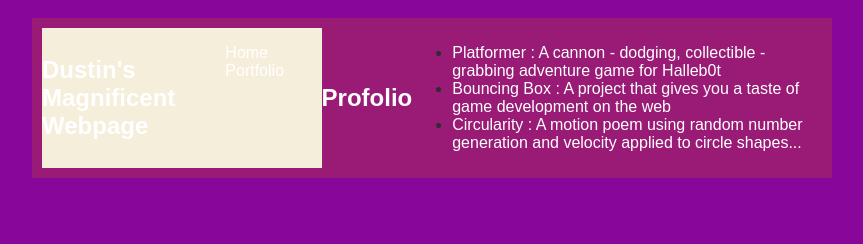
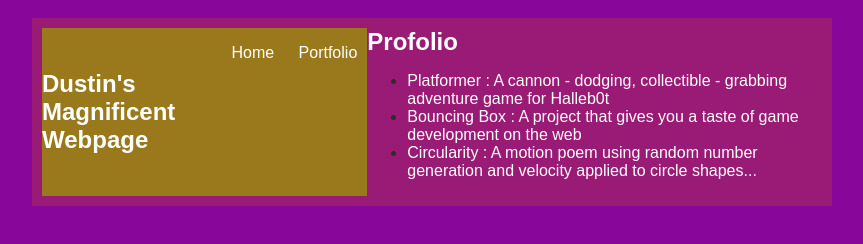
Before and after one commit to Sleepy-san/Sleepy-san.github.io, a plain HTML site: page portfolio.html in a window 1280 px wide. Shown: the whole page, without its empty margins (208-1071 px from the left). Drawn offline with Linux system fonts and the light colour scheme.

Commit message:
<project submission >

```diff
--- a/portfolio.html
+++ b/portfolio.html
@@ -10,6 +10,7 @@
         <nav>
             <main>
                 <h1>Dustin's Magnificent Webpage</h1>
+                <div>
                 <ul id="nav-ul">
                     <li class="nav-li">
                         <a class="nav-a" href="index.html">Home</a>
@@ -18,15 +19,17 @@
                         <a class="nav-a" href="portfolio.html">Portfolio</a>
                     </li>
                 </ul>
-
+                 </div>
             </main>
             <div id="content" > </div>
+            <div>
                <h1>Profolio</h1>
                <ul id="profolio">
                    <li><a href="projects/platformer/">Platformer : A cannon - dodging, collectible - grabbing adventure game for Halleb0t</a></li>
                   <li><a href="projects/bouncing-box/">Bouncing Box : A project that gives you a taste of game development on the web </a></li>
                    <li><a href="projects/circularity/">Circularity : A motion poem using random number generation and velocity applied to circle shapes...</a></li>
                </ul
+            </div>
         </nav>
     </div>
 
--- a/style.css
+++ b/style.css
@@ -38,7 +38,7 @@ a {
 
 /* main container area beneath menu */
 main {
-    background: rgb(245, 238, 219);
+    background: rgb(154, 121, 29);
     display: flex;
 }
 .sidebar {
```
